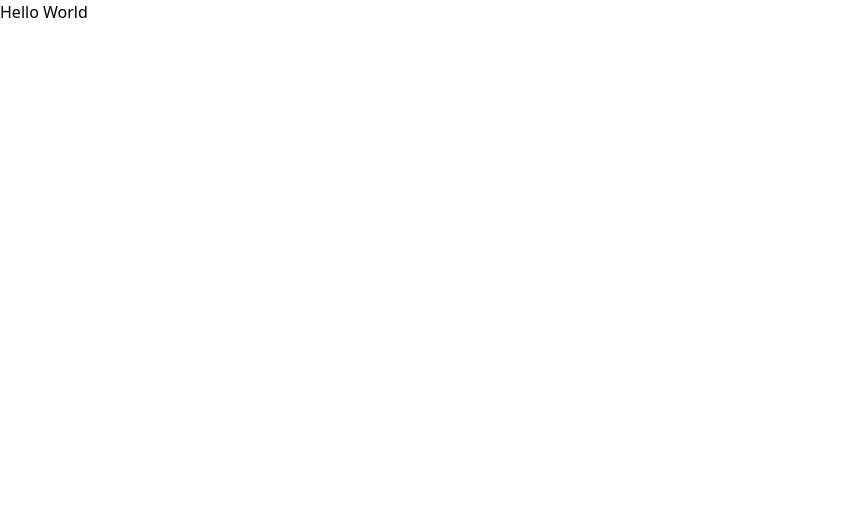
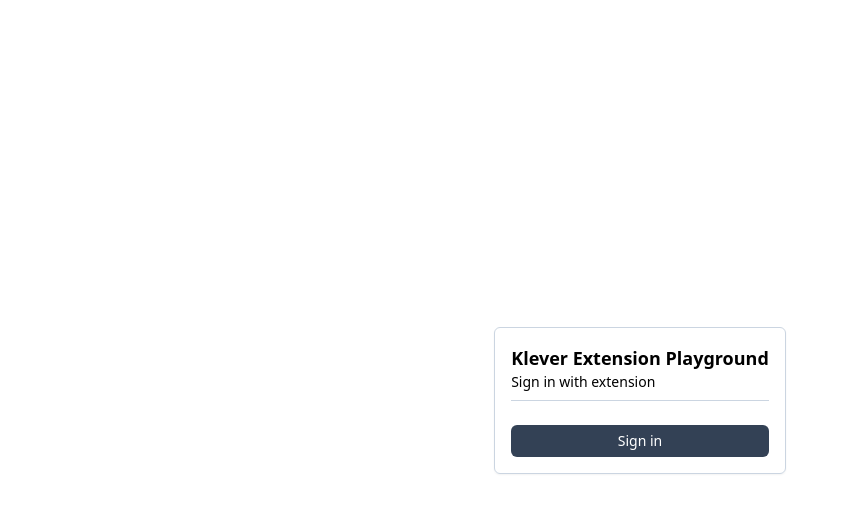
Before and after one commit to klever-io/klever-svelte-example, a SvelteKit app: page / in a window 1280 px wide. Shown: the top 512 px of the page, without its empty margins (0-848 px from the left). Built offline with nearby package versions, Linux system fonts and the light colour scheme.

Commit message:
feat: :sparkles: add sign in page

```diff
--- a/package.json
+++ b/package.json
@@ -25,6 +25,7 @@
 		"prettier-plugin-svelte": "^2.10.1",
 		"svelte": "^4.0.5",
 		"svelte-check": "^3.4.3",
+		"svelte-french-toast": "^1.2.0",
 		"tailwindcss": "^3.3.3",
 		"tslib": "^2.4.1",
 		"typescript": "^5.0.0",
--- a/src/app.html
+++ b/src/app.html
@@ -2,7 +2,6 @@
 <html lang="en">
 	<head>
 		<meta charset="utf-8" />
-		<link rel="icon" href="%sveltekit.assets%/favicon.png" />
 		<meta name="viewport" content="width=device-width" />
 		%sveltekit.head%
 	</head>
--- /dev/null
+++ b/src/lib/components/Button.svelte
@@ -0,0 +1,6 @@
+<button
+	class="mt-4 flex items-center justify-center w-full px-1.5 h-8 bg-slate-700 rounded-md text-white text-sm hover:bg-slate-600 disabled:bg-slate-400 disabled:cursor-not-allowed"
+	{...$$restProps}
+>
+	<slot />
+</button>
--- /dev/null
+++ b/src/lib/global.d.ts
@@ -0,0 +1,3 @@
+declare interface Window {
+	[key: string]: any;
+}
--- a/src/lib/index.ts
+++ b/src/lib/index.ts
@@ -1 +1,3 @@
 // place files you want to import through the `$lib` alias in this folder.
+export const signMessage =
+	'Welcome to Playground!\nThis request will not trigger a blockchain transaction or const any fee';
--- a/src/routes/+page.svelte
+++ b/src/routes/+page.svelte
@@ -1 +1,56 @@
-<h1>Hello World</h1>
+<script lang="ts">
+	import { goto } from '$app/navigation';
+	import { signMessage } from '$lib';
+	import Button from '$lib/components/Button.svelte';
+	import { account } from '$lib/store';
+	import toast from 'svelte-french-toast';
+
+	let loading = false;
+
+	async function onSubmit(event: SubmitEvent) {
+		event.preventDefault();
+		loading = true;
+
+		try {
+			if (typeof window === 'undefined' || !window.kleverWeb) {
+				throw Error('Klever Extension not found');
+			}
+
+			await window.kleverWeb.initialize();
+			const address = window.kleverWeb.getWalletAddress();
+			if (!address) {
+				throw Error('Cannot retrieve wallet address');
+			}
+
+			const message = await window.kleverWeb.signMessage(signMessage);
+			const result = await window.kleverWeb.validateSignature(signMessage, message, address);
+
+			if (!result) {
+				throw Error('Invalid signature');
+			}
+
+			account.set(address);
+
+			goto('/private');
+		} catch (error) {
+			toast(String(error), {
+				style: 'background: #ef4444; color: #f8fafc;',
+				position: 'bottom-end'
+			});
+		}
+
+		loading = false;
+	}
+</script>
+
+<main class="w-screen h-screen flex items-center justify-center">
+	<form on:submit={onSubmit} class="max-w-xs p-4 border border-slate-300 rounded-md shadow-sm">
+		<div>
+			<h1 class="font-bold text-lg">Klever Extension Playground</h1>
+			<h3 class="text-sm">Sign in with extension</h3>
+		</div>
+		<div class="mt-2 mb-6 h-[1px] w-full bg-slate-300" />
+
+		<Button disabled={loading} type="submit">Sign in</Button>
+	</form>
+</main>
```
Also changed, not shown: .eslintrc.cjs, 1 other file (tests, documents, lock files or other folders).
